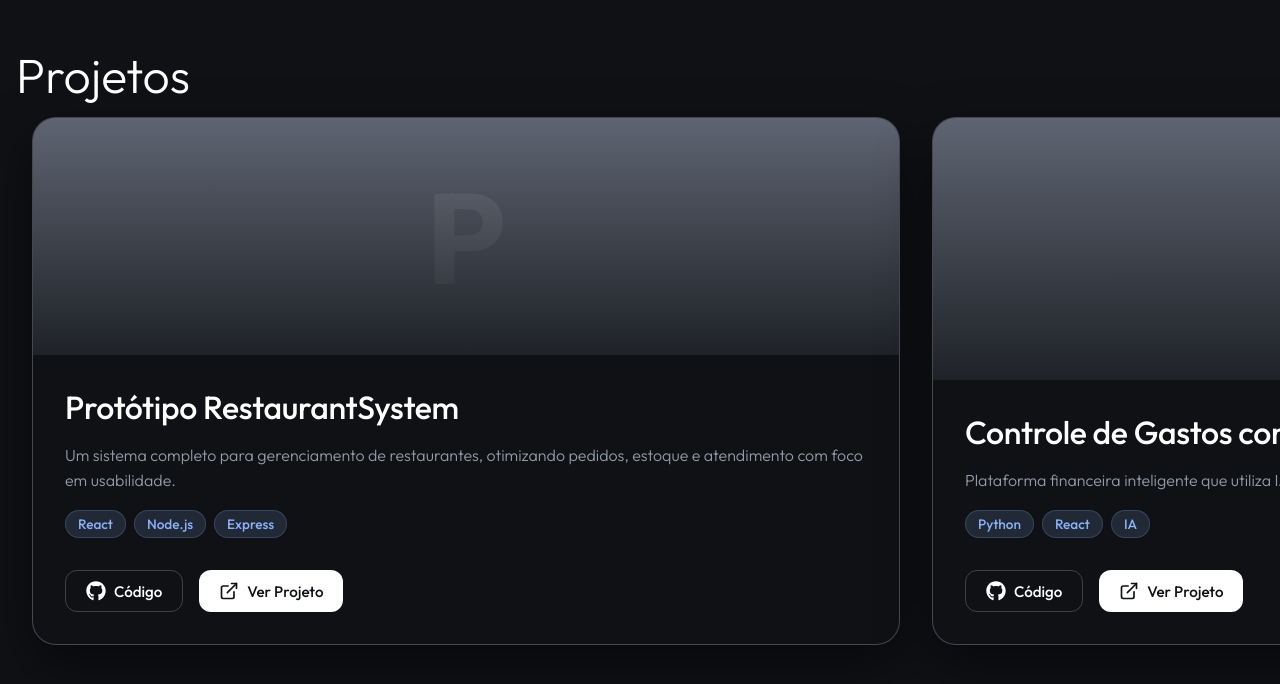
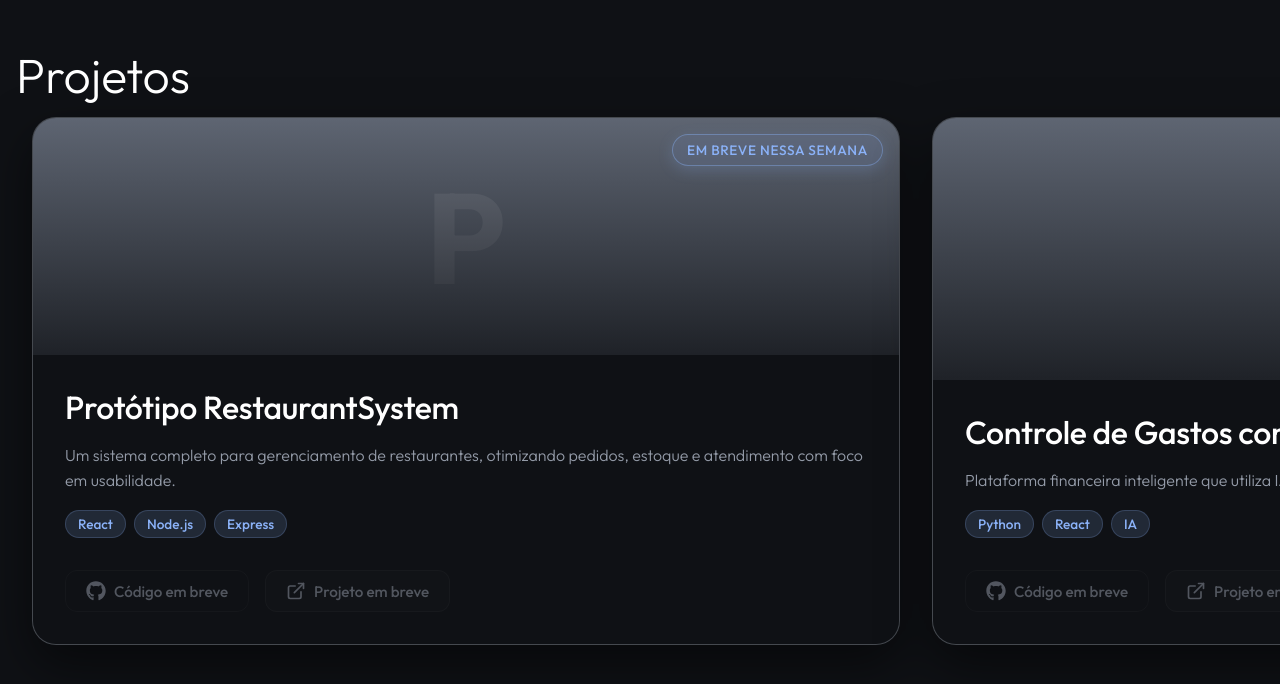
Before and after one commit to MiguelitioDev/portifolio-miguel-costa, a React (Vite) app: page / in a window 1280 px wide. Shown: the part 1720-2404 px from the top of the page. Built offline with nearby package versions, Linux system fonts and the light colour scheme.

Commit message:
feat: add animated ADS loading screen and coming soon badge for projects

```diff
--- a/src/App.tsx
+++ b/src/App.tsx
@@ -1,4 +1,4 @@
-import { useEffect } from 'react';
+import { useEffect, useState } from 'react';
 import Hero from './components/Hero';
 import About from './components/About';
 import Projects from './components/Projects';
@@ -6,6 +6,7 @@ import Technologies from './components/Technologies';
 import Contact from './components/Contact';
 import Footer from './components/Footer';
 import InteractiveBackground from './components/InteractiveBackground';
+import Loader from './components/Loader';
 import gsap from 'gsap';
 import { ScrollTrigger } from 'gsap/ScrollTrigger';
 import Lenis from 'lenis';
@@ -13,6 +14,8 @@ import Lenis from 'lenis';
 gsap.registerPlugin(ScrollTrigger);
 
 function App() {
+  const [isLoading, setIsLoading] = useState(true);
+
   useEffect(() => {
     // Lenis Smooth Scroll Setup
     const lenis = new Lenis({
@@ -35,7 +38,9 @@ function App() {
   }, []);
 
   return (
-    <div className="app-container">
+    <>
+      {isLoading && <Loader onComplete={() => setIsLoading(false)} />}
+      <div className="app-container" style={{ visibility: isLoading ? 'hidden' : 'visible' }}>
         <InteractiveBackground />
         <Hero />
         <About />
@@ -44,6 +49,7 @@ function App() {
         <Contact />
         <Footer />
       </div>
+    </>
   );
 }
 
--- /dev/null
+++ b/src/components/Loader.module.css
@@ -0,0 +1,80 @@
+.loaderContainer {
+  position: fixed;
+  top: 0;
+  left: 0;
+  width: 100vw;
+  height: 100vh;
+  background-color: var(--color-bg-dark);
+  display: flex;
+  flex-direction: column;
+  justify-content: center;
+  align-items: center;
+  z-index: 9999;
+}
+
+.emblemContainer {
+  position: relative;
+  width: 150px;
+  height: 150px;
+  display: flex;
+  justify-content: center;
+  align-items: center;
+}
+
+.shield {
+  position: absolute;
+  width: 100%;
+  height: 100%;
+  fill: none;
+  stroke: var(--color-accent);
+  stroke-width: 4;
+  filter: drop-shadow(0 0 15px var(--color-accent));
+}
+
+.gear {
+  position: absolute;
+  width: 60%;
+  height: 60%;
+  fill: none;
+  stroke: var(--color-text-main);
+  stroke-width: 3;
+}
+
+.circuit {
+  position: absolute;
+  width: 40%;
+  height: 40%;
+  fill: none;
+  stroke: var(--color-accent);
+  stroke-width: 2;
+}
+
+.binaryText {
+  position: absolute;
+  font-family: monospace;
+  font-weight: bold;
+  color: var(--color-accent);
+  font-size: 14px;
+  opacity: 0;
+}
+
+.binary0 {
+  top: 30%;
+  left: -20%;
+}
+
+.binary1 {
+  bottom: 30%;
+  right: -20%;
+}
+
+.loadingText {
+  margin-top: 30px;
+  font-family: var(--font-main);
+  font-size: 1.2rem;
+  color: var(--color-accent);
+  letter-spacing: 0.1em;
+  text-transform: uppercase;
+  font-weight: 500;
+  text-shadow: 0 0 10px rgba(139, 178, 248, 0.5);
+}
--- /dev/null
+++ b/src/components/Loader.tsx
@@ -0,0 +1,85 @@
+import { useEffect, useRef } from 'react';
+import styles from './Loader.module.css';
+import gsap from 'gsap';
+
+interface LoaderProps {
+  onComplete: () => void;
+}
+
+export default function Loader({ onComplete }: LoaderProps) {
+  const containerRef = useRef<HTMLDivElement>(null);
+  const gearRef = useRef<SVGSVGElement>(null);
+  const shieldRef = useRef<SVGSVGElement>(null);
+  const binary0Ref = useRef<HTMLSpanElement>(null);
+  const binary1Ref = useRef<HTMLSpanElement>(null);
+
+  useEffect(() => {
+    // Animate gear rotation
+    gsap.to(gearRef.current, {
+      rotation: 360,
+      duration: 8,
+      repeat: -1,
+      ease: "linear"
+    });
+
+    // Animate shield pulsing glow
+    gsap.to(shieldRef.current, {
+      filter: "drop-shadow(0 0 25px rgba(139, 178, 248, 0.8))",
+      duration: 1.5,
+      yoyo: true,
+      repeat: -1,
+      ease: "sine.inOut"
+    });
+
+    // Animate binary digits blinking/fading
+    gsap.to(binary0Ref.current, { opacity: 1, duration: 0.5, yoyo: true, repeat: -1, ease: "steps(1)" });
+    gsap.to(binary1Ref.current, { opacity: 1, duration: 0.5, yoyo: true, repeat: -1, delay: 0.25, ease: "steps(1)" });
+
+    // Keep loader for 2.2 seconds, then fade out
+    const timer = setTimeout(() => {
+      if (containerRef.current) {
+        gsap.to(containerRef.current, {
+          opacity: 0,
+          duration: 0.6,
+          ease: 'power2.inOut',
+          onComplete: () => {
+            onComplete();
+          }
+        });
+      } else {
+        onComplete();
+      }
+    }, 2200);
+
+    return () => clearTimeout(timer);
+  }, [onComplete]);
+
+  return (
+    <div ref={containerRef} className={styles.loaderContainer}>
+      <div className={styles.emblemContainer}>
+
+        {/* Shield SVG */}
+        <svg ref={shieldRef} className={styles.shield} viewBox="0 0 100 110">
+          <path d="M50 5 L10 20 L10 60 C10 80, 40 100, 50 105 C60 100, 90 80, 90 60 L90 20 Z" />
+        </svg>
+
+        {/* Gear SVG */}
+        <svg ref={gearRef} className={styles.gear} viewBox="0 0 100 100">
+          <path d="M50 15 A35 35 0 1 0 50 85 A35 35 0 1 0 50 15 Z" strokeDasharray="10 5" />
+          <circle cx="50" cy="50" r="15" />
+        </svg>
+
+        {/* Central Circuit Track / Lightning Bolt */}
+        <svg className={styles.circuit} viewBox="0 0 100 100">
+          <path d="M50 20 L40 50 L60 50 L50 80" />
+        </svg>
+
+        <span ref={binary0Ref} className={`${styles.binaryText} ${styles.binary0}`}>0</span>
+        <span ref={binary1Ref} className={`${styles.binaryText} ${styles.binary1}`}>1</span>
+
+      </div>
+
+      <div className={styles.loadingText}>Sistemas</div>
+    </div>
+  );
+}
--- a/src/components/Projects.module.css
+++ b/src/components/Projects.module.css
@@ -182,3 +182,53 @@
     flex-direction: column;
   }
 }
+
+.comingSoonTag {
+  position: absolute;
+  top: 16px;
+  right: 16px;
+  background: rgba(139, 178, 248, 0.1);
+  border: 1px solid rgba(139, 178, 248, 0.4);
+  backdrop-filter: blur(8px);
+  padding: 6px 14px;
+  border-radius: 30px;
+  font-size: 0.85rem;
+  font-weight: 500;
+  color: var(--color-accent);
+  text-transform: uppercase;
+  letter-spacing: 0.05em;
+  box-shadow: 0 4px 15px rgba(139, 178, 248, 0.2);
+  z-index: 10;
+  animation: pulseGlow 2s infinite ease-in-out;
+}
+
+@keyframes pulseGlow {
+  0%, 100% {
+    box-shadow: 0 4px 15px rgba(139, 178, 248, 0.2);
+    border-color: rgba(139, 178, 248, 0.4);
+  }
+  50% {
+    box-shadow: 0 4px 25px rgba(139, 178, 248, 0.5);
+    border-color: var(--color-accent);
+  }
+}
+
+.disabledBtn {
+  display: flex;
+  align-items: center;
+  gap: 8px;
+  padding: 10px 20px;
+  border-radius: 12px;
+  font-size: 0.95rem;
+  font-weight: 500;
+  background: transparent;
+  color: var(--color-text-muted);
+  border: 1px solid rgba(255,255,255,0.05);
+  cursor: not-allowed;
+  opacity: 0.5;
+}
+
+.disabledBtnPrimary {
+  background: rgba(255,255,255,0.02);
+  border-color: rgba(255,255,255,0.05);
+}
--- a/src/components/Projects.tsx
+++ b/src/components/Projects.tsx
@@ -66,12 +66,16 @@ export default function Projects() {
       <h2 className={styles.header}>Projetos</h2>
       <div className={styles.scrollContainer}>
         <div ref={scrollWrapperRef} className={styles.scrollWrapper}>
-          {projects.map((proj, idx) => (
+          {projects.map((proj, idx) => {
+            const isComingSoon = proj.githubUrl === "#" || proj.demoUrl === "#" || !proj.githubUrl || !proj.demoUrl;
+
+            return (
               <div key={idx} className={styles.projectCard}>
                 <div className={styles.cardInner}>
                   <div className={styles.cardImagePlaceholder}>
                      <div className={styles.imageOverlay}></div>
                      <span className={styles.placeholderText}>{proj.title.charAt(0)}</span>
+                     {isComingSoon && <div className={styles.comingSoonTag}>Em Breve Nessa Semana</div>}
                   </div>
 
                   <div className={styles.cardContent}>
@@ -85,6 +89,19 @@ export default function Projects() {
                     </div>
 
                     <div className={styles.cardActions}>
+                      {isComingSoon ? (
+                        <>
+                          <div className={styles.disabledBtn}>
+                            <FaGithub size={20} />
+                            <span>Código em breve</span>
+                          </div>
+                          <div className={`${styles.disabledBtn} ${styles.disabledBtnPrimary}`}>
+                            <ExternalLink size={20} />
+                            <span>Projeto em breve</span>
+                          </div>
+                        </>
+                      ) : (
+                        <>
                           <a href={proj.githubUrl} target="_blank" rel="noreferrer" className={styles.actionBtn}>
                             <FaGithub size={20} />
                             <span>Código</span>
@@ -93,11 +110,14 @@ export default function Projects() {
                             <ExternalLink size={20} />
                             <span>Ver Projeto</span>
                           </a>
+                        </>
+                      )}
                     </div>
                   </div>
                 </div>
               </div>
-          ))}
+            );
+          })}
         </div>
       </div>
     </section>
```
Lines whose indentation alone changed are shown as unchanged.
